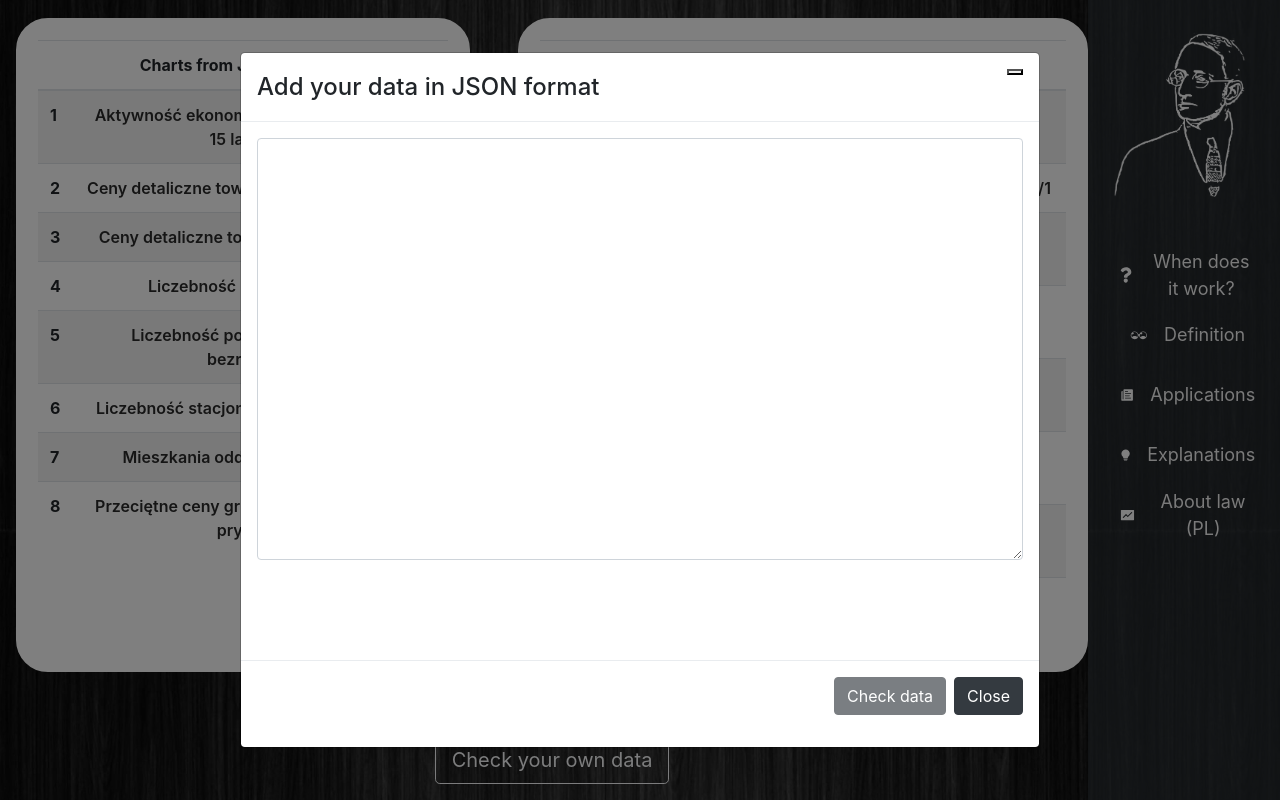
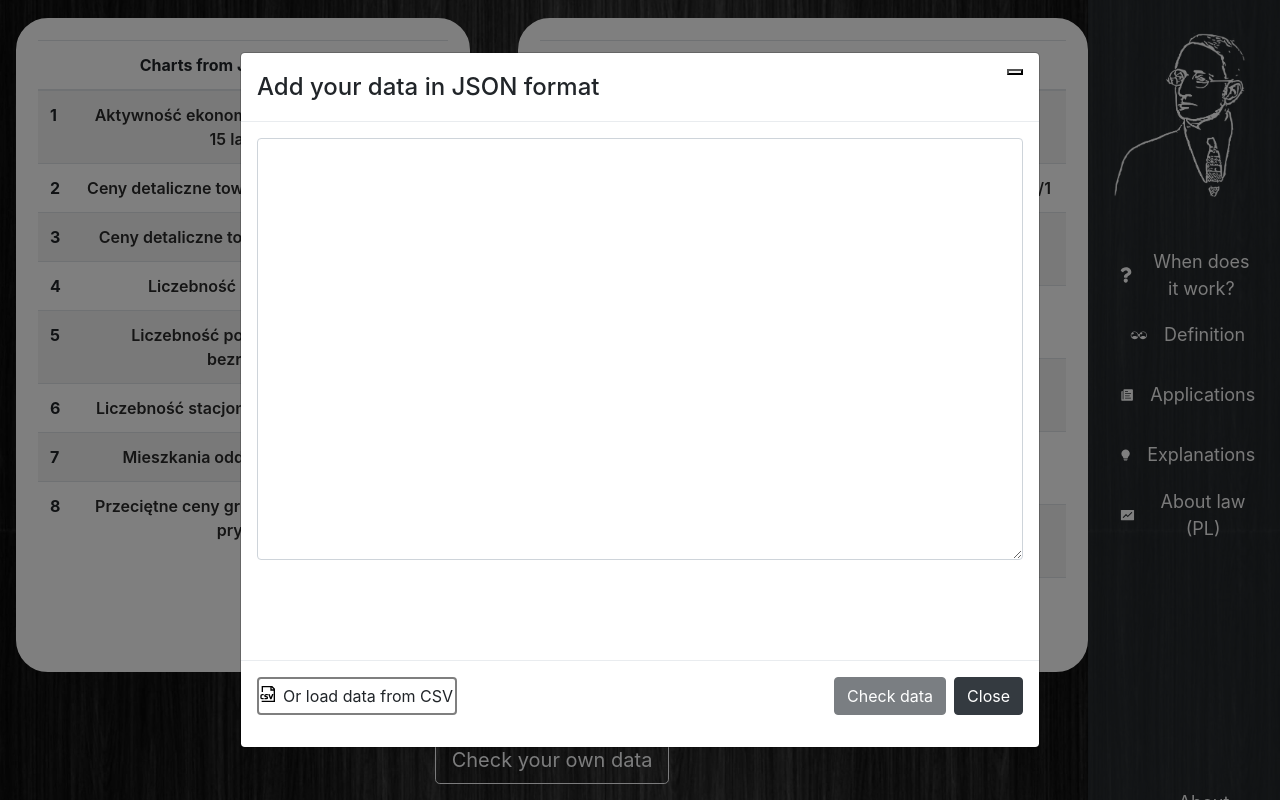
Before and after one commit to Spreeyka/Verify-data, a React (Create React App) app: page /charts/2 in a window 1280 px wide. Both pictures are taken after a click on the button "Check your own data". Shown: the part 269-1069 px from the top of the page. Built offline with nearby package versions, Linux system fonts and the light colour scheme.

Commit message:
add csv file functionality + refactoring

```diff
--- a/src/App.css
+++ b/src/App.css
@@ -184,6 +184,12 @@ td {
   height: 60px;
 }
 
+.about-author {
+  position: relative;
+  top: 25%;
+  height: 150px;
+}
+
 .nav-text a {
   text-decoration: none;
   color: #f5f5f5;
@@ -195,6 +201,31 @@ td {
   justify-content: center;
   padding: 0 16px;
   border-radius: 4px;
+}
+
+#csv-form {
+  margin-right: auto !important;
+  position: relative;
+  align-self: flex-start;
+  align-items: center;
+  display: flex;
+  min-width: 200px;
+  min-height: 38px;
+  border: 2px solid rgba(0, 0, 0, 0.5);
+  border-radius: 0.25rem;
+}
+
+.file-container__input {
+  height: 100%;
+  left: 0;
+  position: absolute;
+  top: 0;
+  width: 100%;
+  opacity: 0;
+}
+
+.file-container__icon {
+  margin-right: 8px;
 }
 
 @keyframes imageAnimation {
--- a/src/App.js
+++ b/src/App.js
@@ -19,7 +19,12 @@ function App() {
           <Route path="/api/charts/:id">
             <Charts type="api"></Charts>
           </Route>
-          <Route component={Charts} path="/custom/charts"></Route>
+          <Route path="/custom/charts">
+            <Charts type="custom"></Charts>
+          </Route>
+          <Route path="/csv/charts">
+            <Charts type="csv"></Charts>
+          </Route>
           <div className="main-container">
             <Sidebar />
             <div className="big-container">
--- a/src/Charts/Charts.js
+++ b/src/Charts/Charts.js
@@ -34,13 +34,18 @@ const Charts = (props) => {
       if (props.type === "data") {
         res = datasets[id - 1];
         numberValues = getAllNumberFromFlattenedJson(res);
-      } else if (props.type === "api") {
+      }
+      if (props.type === "api") {
         res = await fetch(API[id - 1]);
         const json = await res.json();
         numberValues = getAllNumberFromFlattenedJson(json);
-      } else {
+      }
+      if (props.type === "custom") {
         const json = JSON.parse(localStorage.getItem("data"));
         numberValues = getAllNumberFromFlattenedJson(json);
+      }
+      if (props.type === "csv") {
+        numberValues = localStorage.getItem("data").split(",");
       }
       occurancesOfNumbers = populateOccurrancesOfNumbersArray(numberValues);
       setChartsData(generateDataForChart(occurancesOfNumbers, CONSTANTS));
--- a/src/DataModal.js
+++ b/src/DataModal.js
@@ -2,10 +2,15 @@ import Button from "react-bootstrap/Button";
 import { Modal, Form } from "react-bootstrap";
 import { Link } from "react-router-dom";
 import { useEffect, useState } from "react";
+import CsvReader from "./Utils/CsvReader";
 
 export function DataModal(props) {
   const [formData, setFormData] = useState("");
-  let chartsData = {};
+  const [isCsvLoaded, setIsCsvLoaded] = useState(false);
+  let callback = (valueFromCsvReader) => {
+    setIsCsvLoaded(valueFromCsvReader);
+  };
+  let pathname;
 
   function handleChange(e) {
     setFormData(e.target.value);
@@ -66,12 +71,12 @@ export function DataModal(props) {
         Incorrect format. Make sure to insert data in JSON
       </p>
       <Modal.Footer>
+        <CsvReader callbackFunc={callback}>
+          {(pathname = isCsvLoaded ? "/csv/charts" : "/custom/charts")}
+        </CsvReader>
         <Link
           to={{
-            pathname: "/custom/charts",
-            type: "custom",
-            formData,
-            chartsData,
+            pathname: pathname,
           }}
         >
           <Button variant="dark" onClick={props.onHide} disabled>
--- /dev/null
+++ b/src/Utils/CsvReader.js
@@ -0,0 +1,47 @@
+import { createRef } from "react";
+import { GrDocumentCsv } from "react-icons/gr";
+
+export default function CsvReader(props) {
+  let ref = createRef();
+
+  const submit = () => {
+    const file = ref;
+    const reader = new FileReader();
+
+    reader.onload = function (e) {
+      const text = e.target.result;
+      processCSV(text);
+    };
+    reader.readAsText(file);
+  };
+
+  const processCSV = (str) => {
+    const rows = str
+      .slice(str.indexOf("\n") + 1)
+      .split(/[\s,]+/)
+      .filter(
+        (value) => value.match(/^[1-9]+[0-9]*,?[^A-Za-z]*$/) && value.length > 1
+      );
+    localStorage.setItem("data", rows);
+    document.querySelector(".btn-dark").disabled = false;
+    props.callbackFunc(true);
+  };
+
+  return (
+    <form id="csv-form">
+      <input
+        type="file"
+        className="file-container__input"
+        accept=".csv"
+        onChange={(e) => {
+          ref = e.target.files[0];
+          if (ref) submit();
+        }}
+      />
+      <div className="file-container__icon">
+        <GrDocumentCsv></GrDocumentCsv>
+      </div>
+      Or load data from CSV
+    </form>
+  );
+}
--- a/src/Utils/indicatorsUtils.js
+++ b/src/Utils/indicatorsUtils.js
@@ -39,7 +39,7 @@ export function calculate_F_Parameter_Array(pArray) {
   pArray.forEach((value, index) => {
     if (index === 0) fArray.push(value);
     else {
-      fArray.push(value + pArray[index - 1]); //fixed bug
+      fArray.push(value + pArray[index - 1]);
     }
   });
   return fArray;
@@ -93,7 +93,7 @@ export function calculateKolmogorovSmirnovTest(d_Parameter, sampleSize) {
   return d_Parameter * Math.sqrt(sampleSize ** 2 / (2 * sampleSize));
 }
 
-//does not work for D3 test (because theoretical C parameters are exactly the same)
+//does not apply to D3 test (because theoretical C parameters are exactly the same)
 export function calculateCorrelationCoefficient(
   empiricalOccurrancesOfNumbersArray,
   theoreticalOccurancesOfNumbersArray
--- a/src/Utils/utils.js
+++ b/src/Utils/utils.js
@@ -69,7 +69,7 @@ export function calculateOccurancesOfDataNumbers(data, position) {
   let occurancesOfNumbersArray = new Array(10);
   occurancesOfNumbersArray.fill(0);
   for (let stringValue of data) {
-    stringValue = stringValue.replace(/,{1}[0-9]*/, ""); //dodac obsluge do kropki tez w dwoch miejscach
+    stringValue = stringValue.replace(/,{1}[0-9]*/, "");
     if (position === 0)
       occurancesOfNumbersArray[Number(stringValue[position]) - 1] += 1;
     else {
@@ -84,7 +84,7 @@ export function calculateConditionalOccurances_1_x(data) {
   occurancesOfNumbersArray.fill(0);
   data.forEach((e) => {
     if (e[0] === "1") {
-      e.replace(/,{1}[0-9]*/, ""); //chyba git??
+      e.replace(/,{1}[0-9]*/, "");
       occurancesOfNumbersArray[e[1]]++;
     }
   });
--- a/src/sidebar/Sidebar.js
+++ b/src/sidebar/Sidebar.js
@@ -4,6 +4,7 @@ import { Link } from "react-router-dom";
 import { SIDEBAR_DATA } from "./SidebarData";
 import { IconContext } from "react-icons";
 import MyImage from "../images/benek2.webp";
+import * as SiIcons from "react-icons/si";
 
 export function Sidebar() {
   const [hiddenSidebar, setHiddenSidebar] = useState(true);
@@ -44,6 +45,19 @@ export function Sidebar() {
                 </li>
               );
             })}
+            <li className="nav-text about-author">
+              <Link
+                className="sidebar-link"
+                to={{
+                  pathname: "https://github.com/Spreeyka/",
+                }}
+                target="_blank"
+                rel="noopener"
+              >
+                <SiIcons.SiAboutdotme />
+                <span>About author</span>
+              </Link>
+            </li>
           </ul>
         </nav>
       </IconContext.Provider>
```
Also changed, not shown: 1 other file (tests, documents, lock files or other folders).
